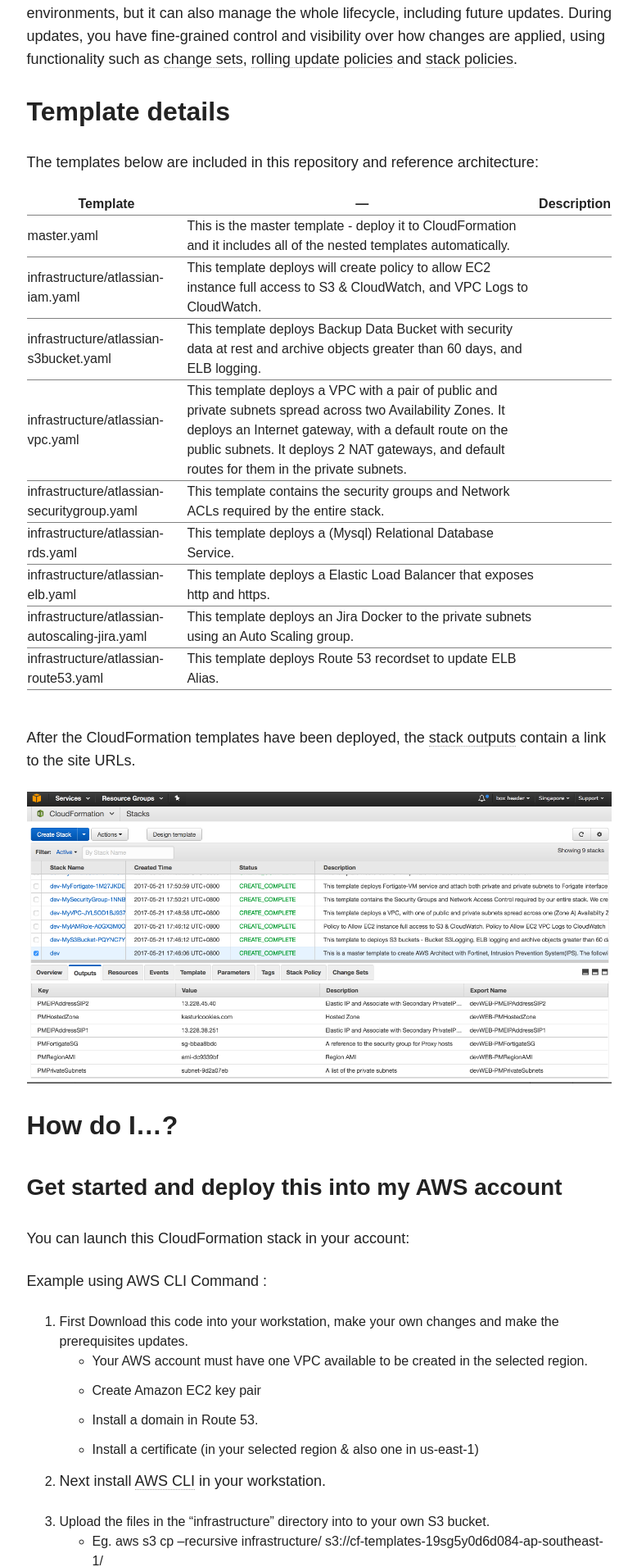
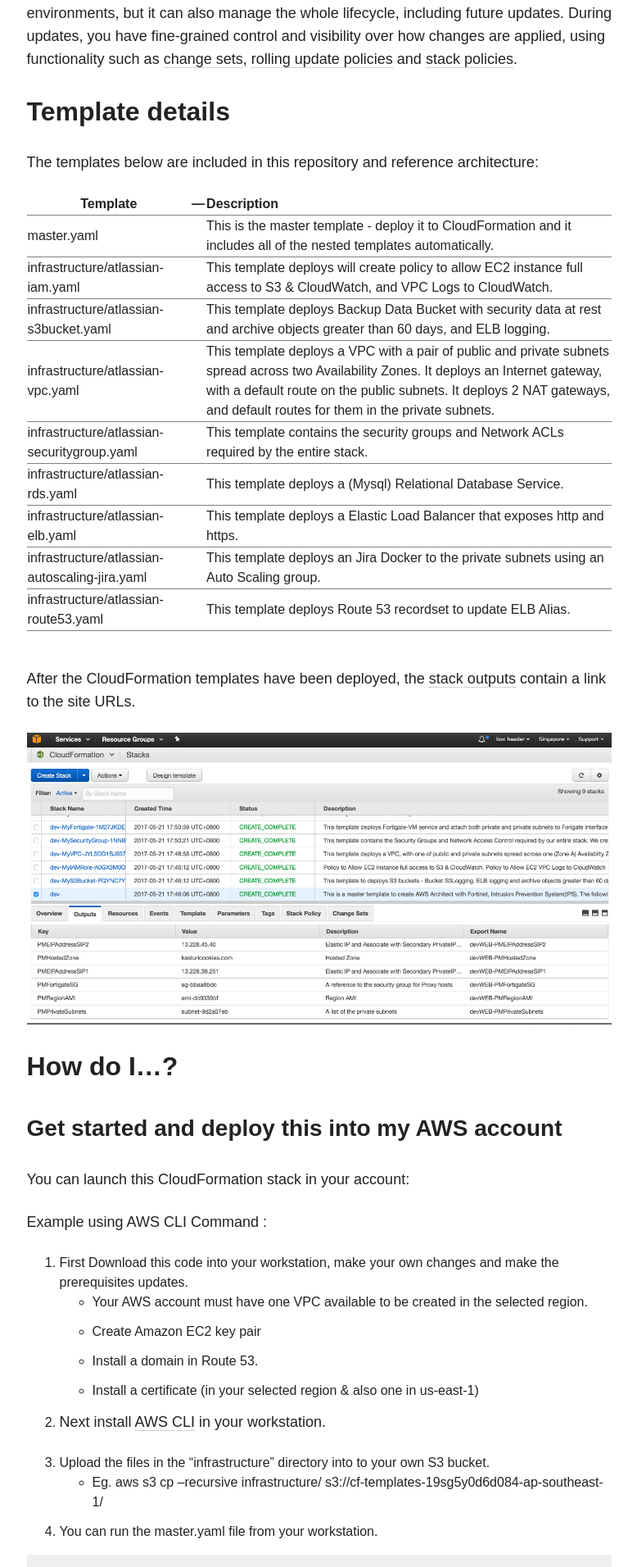
Before and after one commit to thinegan/thinegan.github.io, a Jekyll site: the page built from _posts/articles/2017-10-23-AWS-Self-Healing-Jira.md, in a window 1280 px wide. Shown: the part 4442-6354 px from the top of the page at 82% size, without its empty margins (347-1125 px from the left). Built offline with Jekyll 4.4.1, drawn with Linux system fonts in a browser that asks for light colours; nearby versions of some CDN libraries; comment, search, counter and statistics services are not loaded.

Commit message:
syntax fix3

```diff
--- a/_posts/articles/2017-10-23-AWS-Self-Healing-Jira.md
+++ b/_posts/articles/2017-10-23-AWS-Self-Healing-Jira.md
@@ -66,23 +66,23 @@ The templates below are included in this repository and reference architecture:
 
 | Template  |---| Description |
 |-----------|---|:------------|
-| [master.yaml](master.yaml) | This is the master template - deploy it to CloudFormation and it includes all of the nested templates automatically. |
+| [master.yaml](master.yaml) || This is the master template - deploy it to CloudFormation and it includes all of the nested templates automatically. |
 |-----------|---|:------------|
-| [infrastructure/atlassian-iam.yaml](infrastructure/atlassian-iam.yaml) | This template deploys will create policy to allow EC2 instance full access to S3 & CloudWatch, and VPC Logs to CloudWatch. |
+| [infrastructure/atlassian-iam.yaml](infrastructure/atlassian-iam.yaml) || This template deploys will create policy to allow EC2 instance full access to S3 & CloudWatch, and VPC Logs to CloudWatch. |
 |-----------|---|:------------|
-| [infrastructure/atlassian-s3bucket.yaml](infrastructure/atlassian-s3bucket.yaml) | This template deploys Backup Data Bucket with security data at rest and archive objects greater than 60 days, and ELB logging. |
+| [infrastructure/atlassian-s3bucket.yaml](infrastructure/atlassian-s3bucket.yaml) || This template deploys Backup Data Bucket with security data at rest and archive objects greater than 60 days, and ELB logging. |
 |-----------|---|:------------|
-| [infrastructure/atlassian-vpc.yaml](infrastructure/atlassian-vpc.yaml) | This template deploys a VPC with a pair of public and private subnets spread across two Availability Zones. It deploys an [Internet gateway](http://docs.aws.amazon.com/AmazonVPC/latest/UserGuide/VPC_Internet_Gateway.html), with a default route on the public subnets. It deploys 2 [NAT gateways](http://docs.aws.amazon.com/AmazonVPC/latest/UserGuide/vpc-nat-comparison.html), and default routes for them in the private subnets. |
+| [infrastructure/atlassian-vpc.yaml](infrastructure/atlassian-vpc.yaml) || This template deploys a VPC with a pair of public and private subnets spread across two Availability Zones. It deploys an [Internet gateway](http://docs.aws.amazon.com/AmazonVPC/latest/UserGuide/VPC_Internet_Gateway.html), with a default route on the public subnets. It deploys 2 [NAT gateways](http://docs.aws.amazon.com/AmazonVPC/latest/UserGuide/vpc-nat-comparison.html), and default routes for them in the private subnets. |
 |-----------|---|:------------|
-| [infrastructure/atlassian-securitygroup.yaml](infrastructure/atlassian-securitygroup.yaml) | This template contains the [security groups](http://docs.aws.amazon.com/AmazonVPC/latest/UserGuide/VPC_SecurityGroups.html) and [Network ACLs](http://docs.aws.amazon.com/AmazonVPC/latest/UserGuide/VPC_ACLs.html) required by the entire stack. |
+| [infrastructure/atlassian-securitygroup.yaml](infrastructure/atlassian-securitygroup.yaml) || This template contains the [security groups](http://docs.aws.amazon.com/AmazonVPC/latest/UserGuide/VPC_SecurityGroups.html) and [Network ACLs](http://docs.aws.amazon.com/AmazonVPC/latest/UserGuide/VPC_ACLs.html) required by the entire stack. |
 |-----------|---|:------------|
-| [infrastructure/atlassian-rds.yaml](infrastructure/atlassian-rds.yaml) | This template deploys a (Mysql) Relational Database Service. |
+| [infrastructure/atlassian-rds.yaml](infrastructure/atlassian-rds.yaml) || This template deploys a (Mysql) Relational Database Service. |
 |-----------|---|:------------|
-| [infrastructure/atlassian-elb.yaml](infrastructure/atlassian-elb.yaml) | This template deploys a Elastic Load Balancer that exposes http and https. |
+| [infrastructure/atlassian-elb.yaml](infrastructure/atlassian-elb.yaml) || This template deploys a Elastic Load Balancer that exposes http and https. |
 |-----------|---|:------------|
-| [infrastructure/atlassian-autoscaling-jira.yaml](infrastructure/atlassian-autoscaling-jira.yaml) | This template deploys an Jira Docker to the private subnets using an Auto Scaling group. |
+| [infrastructure/atlassian-autoscaling-jira.yaml](infrastructure/atlassian-autoscaling-jira.yaml) || This template deploys an Jira Docker to the private subnets using an Auto Scaling group. |
 |-----------|---|:------------|
-| [infrastructure/atlassian-route53.yaml](infrastructure/atlassian-route53.yaml) | This template deploys Route 53 recordset to update ELB Alias. |
+| [infrastructure/atlassian-route53.yaml](infrastructure/atlassian-route53.yaml) || This template deploys Route 53 recordset to update ELB Alias. |
 |-----------|---|:------------|
 |
 |-----------|---|:------------|
```
